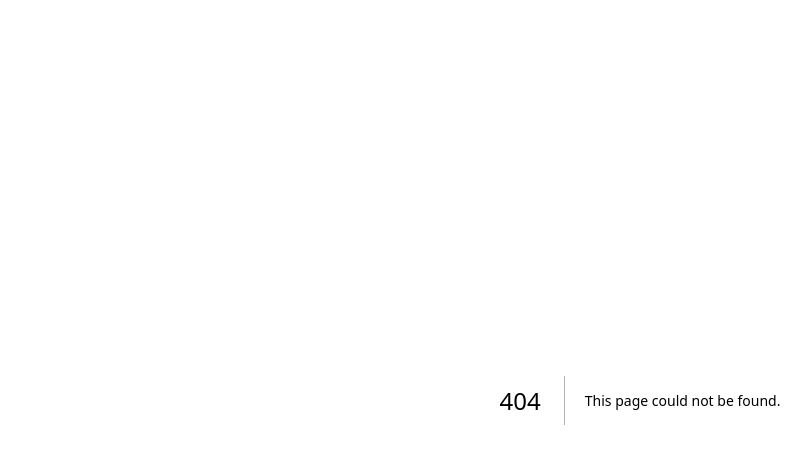
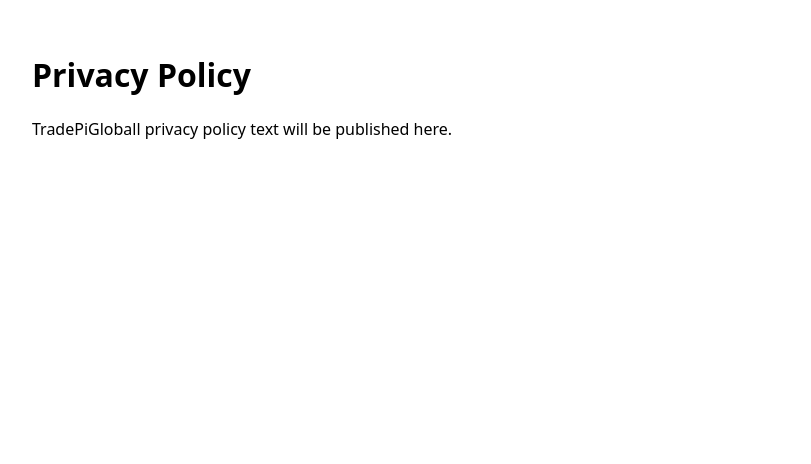
Before and after one commit to Bugsbuny24/tradepi, a Next.js app: page /privacy in a window 1280 px wide. Before the commit this address had no page. Shown: the top 464 px of the page, without its empty margins (0-811 px from the left). Built offline with nearby package versions, Linux system fonts and the light colour scheme.

Commit message:
Create page.tsx

```diff
--- /dev/null
+++ b/app/privacy/page.tsx
@@ -0,0 +1,8 @@
+export default function Privacy() {
+  return (
+    <main style={{ padding: 24, fontFamily: "system-ui" }}>
+      <h1>Privacy Policy</h1>
+      <p>TradePiGloball privacy policy text will be published here.</p>
+    </main>
+  );
+}
```
